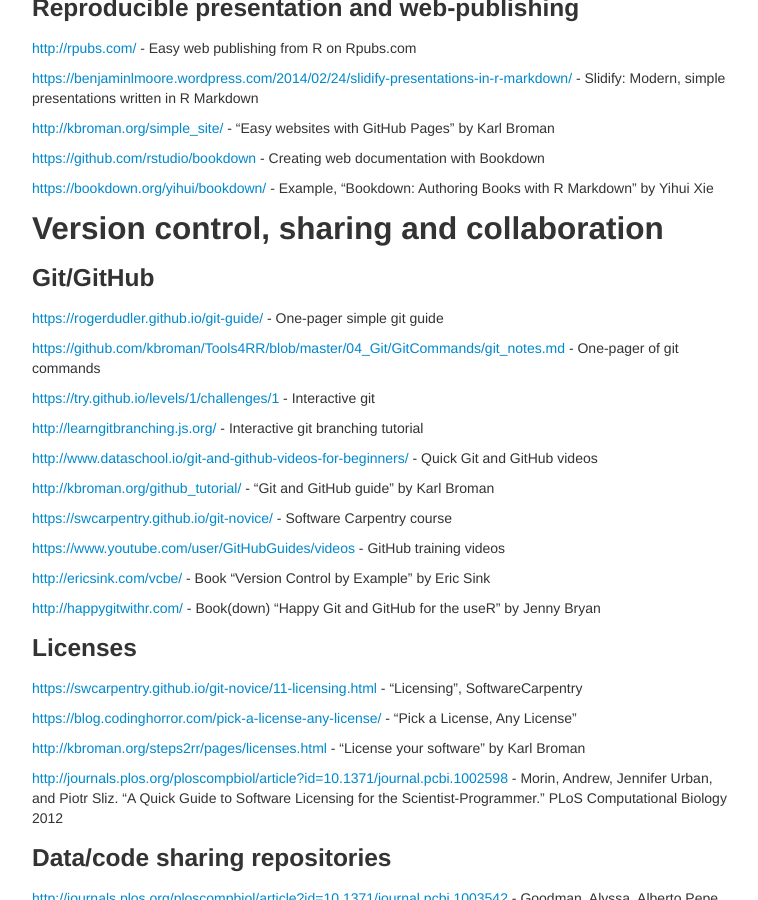
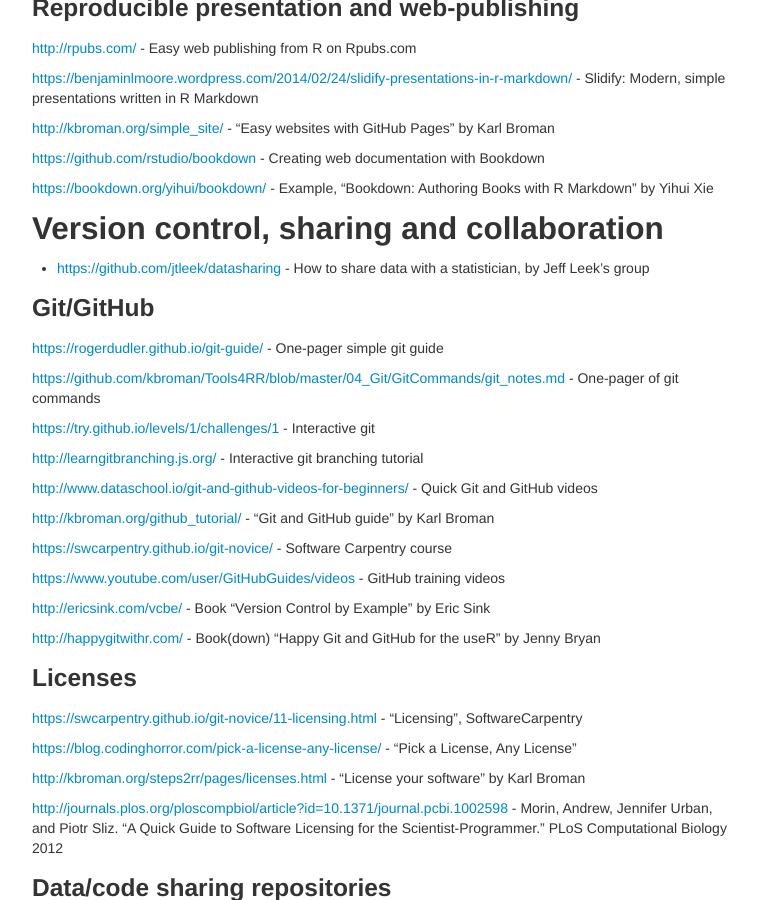
Before and after one commit to mdozmorov/BIOS692, a Jekyll site: the page built from pages/references.md, in a window 1280 px wide and 900 px high, scrolled down 3154 px. Shown: the whole window, without its empty margins (258-1016 px from the left). Built offline with Jekyll 4.4.1, drawn with Linux system fonts in a browser that asks for light colours.

Commit message:
Add ref Jeff Leek's guide to data sharing

```diff
--- a/pages/references.md
+++ b/pages/references.md
@@ -156,6 +156,8 @@ title: References, "Reproducible research tools" course, BIOS 692
 
 ## Version control, sharing and collaboration
 
+- [https://github.com/jtleek/datasharing](https://github.com/jtleek/datasharing) - How to share data with a statistician, by Jeff Leek's group
+
 ### Git/GitHub {#git}
 
 [https://rogerdudler.github.io/git-guide/](https://rogerdudler.github.io/git-guide/) - One-pager simple git guide
```
